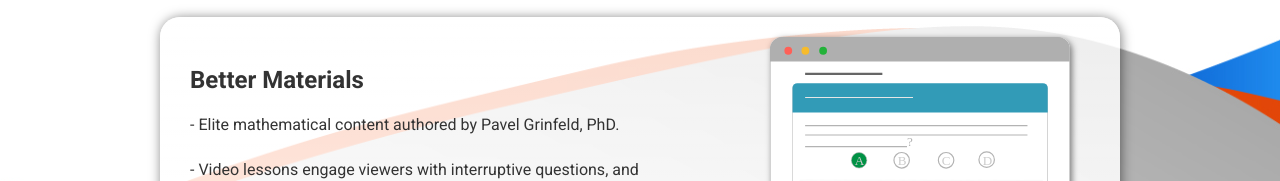
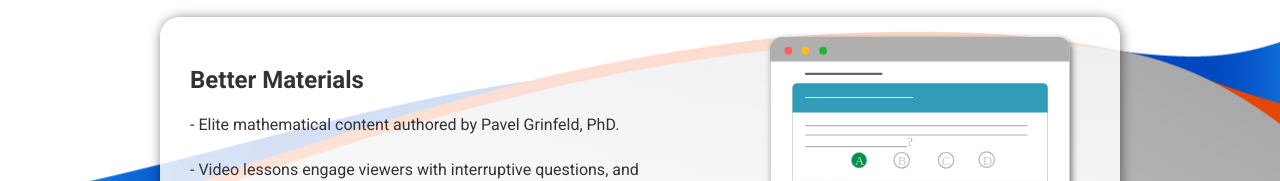
Before and after one commit to dennisss/lemma-prep, a website: page public/partners.html in a window 1280 px wide. Shown: the part 4199-4380 px from the top of the page. Drawn offline with nearby package versions, Linux system fonts and the light colour scheme.

Commit message:
Karim's edited background

```diff
--- a/public/css/partners.css
+++ b/public/css/partners.css
@@ -316,8 +316,8 @@
 .why-lemma-partnership {
   padding-top: 30px;
   padding-bottom: 30px;
-  background-image: url('/img/partnerback.jpg');
-  background-position: 0px 36px;
+  background-image: url('/img/partnerback2.jpg');
+  background-position: 0px 40px;
   background-size: cover;
 }
 
@@ -854,7 +854,6 @@ nav-link {
     -webkit-flex-direction: column-reverse;
     -ms-flex-direction: column-reverse;
     flex-direction: column-reverse;
-    border-top: 2px solid rgba(0, 0, 0, .5);
     text-align: center;
   }
   .container {
```
Also changed, not shown: public/img/partnerback-p-1080.jpeg (deleted), public/img/partnerback-p-500.jpeg (deleted), public/img/partnerback-p-800.jpeg (deleted), public/img/partnerback.jpg (deleted), public/img/partnerback2-p-1080.jpeg (added), public/img/partnerback2-p-500.jpeg (added), public/img/partnerback2-p-800.jpeg (added), public/img/partnerback2.jpg (added).
